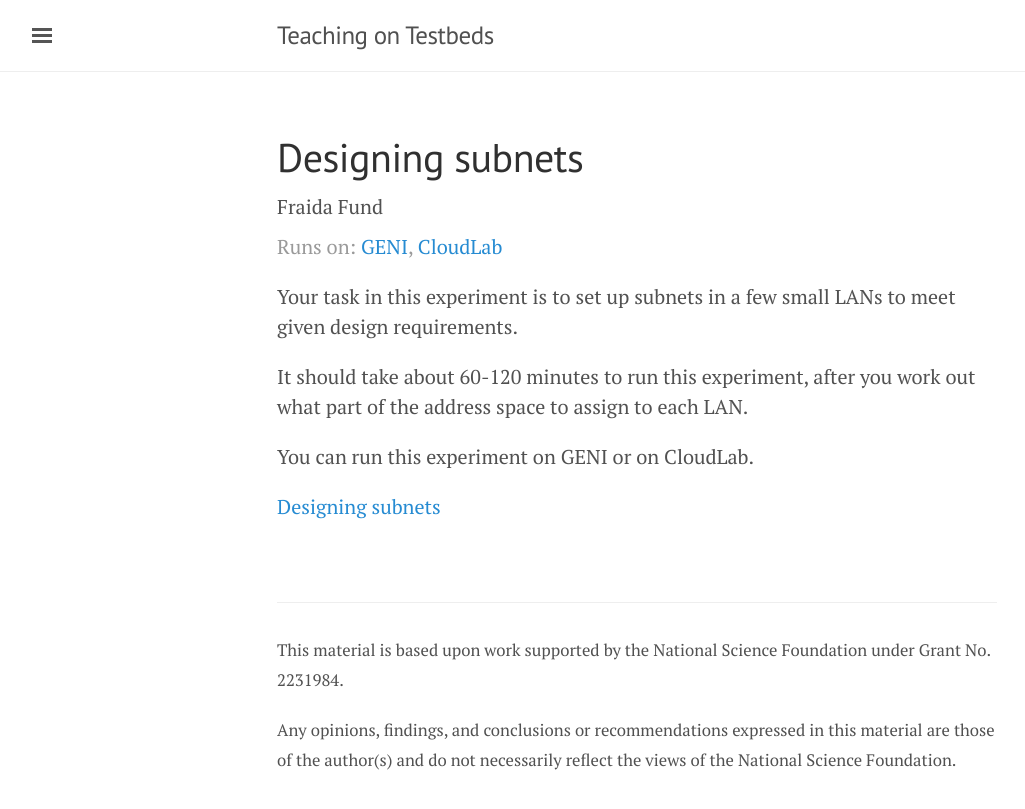
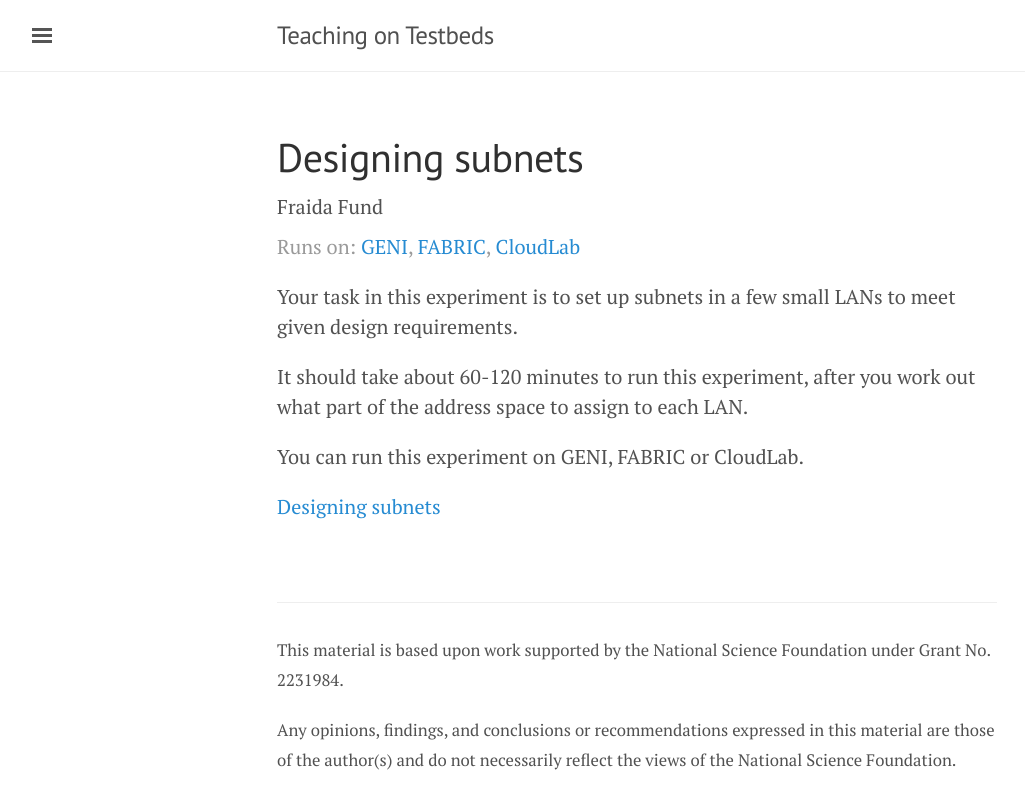
Before and after one commit to teaching-on-testbeds/teaching-on-testbeds.github.io, a Jekyll site: the page built from _posts/2022-10-05-designing-subnets.md, in a window 1280 px wide. Shown: the top 809 px of the page, without its empty margins (3-1028 px from the left). Built offline with Jekyll 4.4.1, drawn with Linux system fonts in a browser that asks for light colours.

Commit message:
Update 2022-10-05-designing-subnets.md

```diff
--- a/_posts/2022-10-05-designing-subnets.md
+++ b/_posts/2022-10-05-designing-subnets.md
@@ -2,13 +2,13 @@
 layout: post
 title: Designing subnets
 author: Fraida Fund
-tags: [layer-3, geni, cloudlab]
+tags: [geni, fabric, cloudlab]
 ---
 
 Your task in this experiment is to set up subnets in a few small LANs to meet given design requirements.
 
 It should take about 60-120 minutes to run this experiment, after you work out what part of the address space to assign to each LAN.
 
-You can run this experiment on GENI or on CloudLab.
+You can run this experiment on GENI, FABRIC or CloudLab.
 
 [Designing subnets](https://witestlab.poly.edu/blog/designing-subnets/)
```
